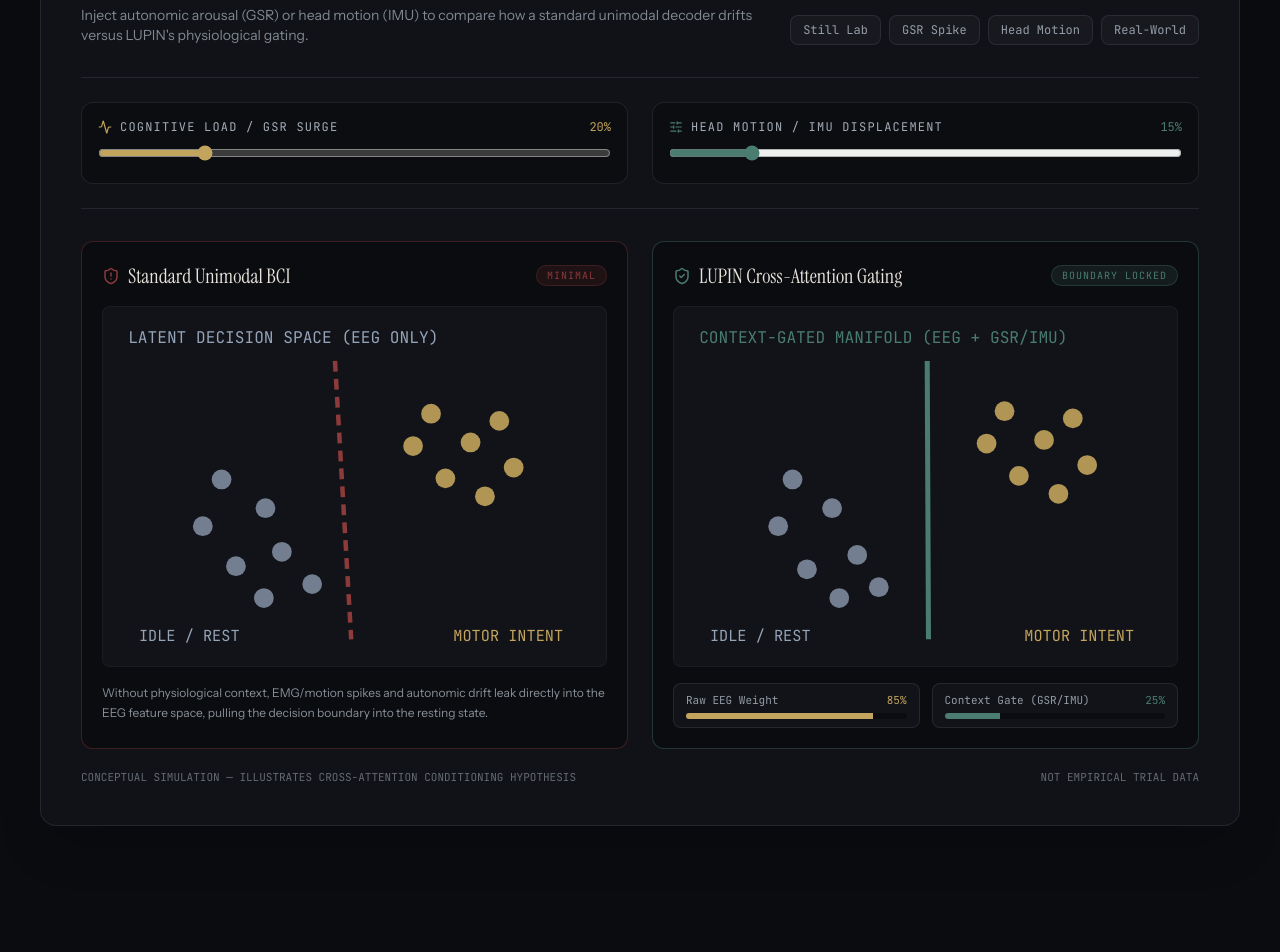
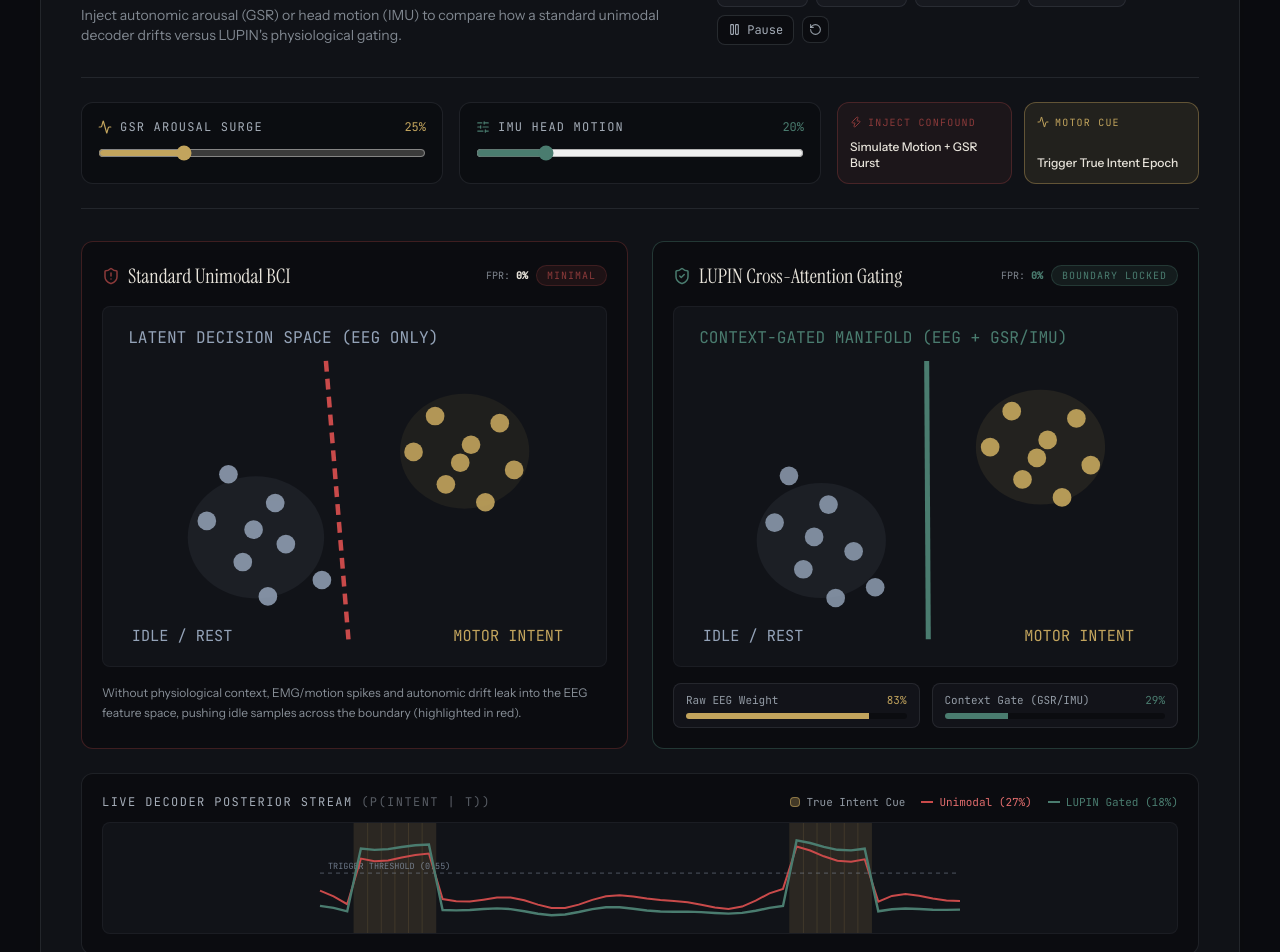
Before and after one commit to JohnGF/lupin, a React (Vite) app: page / in a window 1280 px wide. Shown: the part 2040-2992 px from the top of the page. Built offline with nearby package versions, Linux system fonts and the light colour scheme.

Commit message:
Upgrade NoiseAsContextDemo and refine SaMD / 30-60s calibration positioning

```diff
--- a/src/components/Architecture.tsx
+++ b/src/components/Architecture.tsx
@@ -25,7 +25,7 @@ const pillars = [
     tag: "Engine 03",
     title: "Lab Intelligence, Consumer Hardware",
     productName: "Generative LUPI Distillation",
-    desc: "Trained with a full hospital-grade sensor stack, deployed on a sub-€300 consumer headset. The teacher brain we build in the lab hands its knowledge to a lightweight student on the patient's head — no recalibration, ever.",
+    desc: "Trained with a full hospital-grade sensor stack, deployed on a sub-€300 consumer headset. The teacher brain we build in the lab hands its knowledge to a lightweight student on the patient's head — anchored with a 30–60s silent rest baseline, no lengthy recalibration.",
   },
 ];
 
@@ -71,7 +71,7 @@ export default function Architecture() {
                           <div className="flex-1 rounded-lg bg-stone/60 p-3 border border-frost/10">
                             <div className="text-xs font-mono text-frost/50 mb-1">AT HOME (STUDENT)</div>
                             <div className="text-cream font-medium">4-channel headset + watch</div>
-                            <div className="text-frost/60 text-xs mt-1">Zero calibration; real-time intent prediction</div>
+                            <div className="text-frost/60 text-xs mt-1">30–60s rest anchor; real-time intent prediction</div>
                           </div>
                         </div>
                       </div>
--- a/src/components/ClinicalValorization.tsx
+++ b/src/components/ClinicalValorization.tsx
@@ -14,7 +14,7 @@ export default function ClinicalValorization() {
       <div className="mx-auto max-w-7xl px-6 md:px-10">
         <div className="max-w-3xl mb-14">
           <h2 className="font-serif text-4xl md:text-6xl tracking-[-0.03em] text-cream mb-6">Clinical Valorization & Impact</h2>
-          <p className="text-frost/70 text-lg leading-relaxed">Designed for scale — from clinical validation to assistive deployment across the EU neurological burden.</p>
+          <p className="text-frost/70 text-lg leading-relaxed">Hardware-agnostic Software as a Medical Device (SaMD) designed for scale — from clinical validation to home neurorehab, consumer wearables, and confidence-gated assistive robotics.</p>
         </div>
 
         <div className="grid md:grid-cols-2 lg:grid-cols-4 gap-6 mb-16">
--- a/src/components/NoiseAsContextDemo.tsx
+++ b/src/components/NoiseAsContextDemo.tsx
@@ -1,24 +1,26 @@
-import { useState } from "react";
-import { Activity, ShieldAlert, ShieldCheck, SlidersHorizontal } from "lucide-react";
+import { useEffect, useState } from "react";
+import { Activity, Play, Pause, RotateCcw, ShieldAlert, ShieldCheck, SlidersHorizontal, Zap } from "lucide-react";
 
 const REST_POINTS = [
-  { x: 58, y: 122 },
-  { x: 74, y: 146 },
-  { x: 88, y: 112 },
-  { x: 102, y: 138 },
-  { x: 66, y: 96 },
-  { x: 114, y: 156 },
-  { x: 92, y: 162 },
+  { x: 56, y: 120 },
+  { x: 72, y: 146 },
+  { x: 86, y: 110 },
+  { x: 100, y: 136 },
+  { x: 64, y: 94 },
+  { x: 112, y: 156 },
+  { x: 90, y: 162 },
+  { x: 78, y: 128 },
 ];
 
 const INTENT_POINTS = [
-  { x: 184, y: 58 },
-  { x: 206, y: 74 },
-  { x: 192, y: 94 },
-  { x: 222, y: 62 },
-  { x: 214, y: 104 },
-  { x: 174, y: 76 },
-  { x: 230, y: 88 },
+  { x: 188, y: 58 },
+  { x: 208, y: 74 },
+  { x: 194, y: 96 },
+  { x: 224, y: 62 },
+  { x: 216, y: 106 },
+  { x: 176, y: 78 },
+  { x: 232, y: 88 },
+  { x: 202, y: 84 },
 ];
 
 const PRESETS = [
@@ -28,17 +30,101 @@ const PRESETS = [
   { label: "Real-World", gsr: 75, imu: 80 },
 ];
 
+interface StreamSample {
+  t: number;
+  trueIntent: boolean;
+  artifact: number;
+  stdProb: number;
+  lupinProb: number;
+}
+
+const HISTORY_LEN = 48;
+
+function makeInitialHistory(): StreamSample[] {
+  return Array.from({ length: HISTORY_LEN }, (_, i) => ({
+    t: i,
+    trueIntent: false,
+    artifact: 0.1,
+    stdProb: 0.18 + Math.sin(i * 0.4) * 0.04,
+    lupinProb: 0.16 + Math.sin(i * 0.4) * 0.03,
+  }));
+}
+
 export default function NoiseAsContextDemo() {
-  const [gsr, setGsr] = useState(20);
-  const [imu, setImu] = useState(15);
+  const [gsr, setGsr] = useState(25);
+  const [imu, setImu] = useState(20);
+  const [playing, setPlaying] = useState(true);
+  const [intentPulse, setIntentPulse] = useState(0);
+  const [burstPulse, setBurstPulse] = useState(0);
+  const [history, setHistory] = useState<StreamSample[]>(makeInitialHistory);
 
-  const confound = Math.min(1, (gsr * 0.48 + imu * 0.52) / 100);
-  // Standard BCI boundary shifts & tilts toward Rest cluster under confound
-  const stdShiftX = -confound * 48;
-  const stdTilt = confound * 26;
-  // LUPIN boundary stays anchored with minimal residual jitter
+  const effectiveGsr = Math.min(100, gsr + burstPulse * 55);
+  const effectiveImu = Math.min(100, imu + burstPulse * 65);
+  const confound = Math.min(1, (effectiveGsr * 0.48 + effectiveImu * 0.52) / 100);
+
+  useEffect(() => {
+    if (!playing) return;
+    const id = window.setInterval(() => {
+      setIntentPulse((p) => (p > 0 ? Math.max(0, p - 1) : 0));
+      setBurstPulse((b) => (b > 0 ? Math.max(0, b - 0.12) : 0));
+
+      setHistory((prev) => {
+        const lastT = prev[prev.length - 1]?.t ?? 0;
+        const nextT = lastT + 1;
+        const autoIntent = nextT % 32 >= 20 && nextT % 32 <= 25;
+        const isIntent = intentPulse > 0 || autoIntent;
+
+        const baseNoise = Math.sin(nextT * 0.55) * 0.06 + Math.cos(nextT * 0.9) * 0.04;
+        const artifactAmp = Math.min(1, confound * (0.75 + 0.25 * Math.sin(nextT * 0.7)));
+
+        const stdRaw = isIntent
+          ? 0.78 + baseNoise - artifactAmp * 0.22
+          : 0.16 + baseNoise + artifactAmp * 0.62;
+        const lupinRaw = isIntent
+          ? 0.84 + baseNoise * 0.6 - artifactAmp * 0.04
+          : 0.15 + baseNoise * 0.5 + artifactAmp * 0.09;
+
+        const nextSample: StreamSample = {
+          t: nextT,
+          trueIntent: isIntent,
+          artifact: artifactAmp,
+          stdProb: Math.max(0.03, Math.min(0.98, stdRaw)),
+          lupinProb: Math.max(0.03, Math.min(0.98, lupinRaw)),
+        };
+        return [...prev.slice(1), nextSample];
+      });
+    }, 140);
+    return () => window.clearInterval(id);
+  }, [playing, confound, intentPulse]);
+
+  // Decision boundary geometry in latent 2D space
+  const stdShiftX = -confound * 52;
+  const stdTilt = confound * 28;
   const lupinShiftX = -confound * 4;
   const lupinTilt = confound * 2;
+
+  const boundaryXAtY = (y: number, shiftX: number, tilt: number) => {
+    const t = (y - 30) / (185 - 30);
+    return 142 + shiftX - tilt + 2 * tilt * t;
+  };
+
+  const stdRestMapped = REST_POINTS.map((pt, idx) => {
+    const cx = pt.x + confound * ((idx % 3) * 18 + 8);
+    const cy = pt.y - confound * ((idx % 2) * 14 + 4);
+    const bx = boundaryXAtY(cy, stdShiftX, stdTilt);
+    return { cx, cy, misclassified: cx > bx };
+  });
+  const stdFalsePositives = stdRestMapped.filter((p) => p.misclassified).length;
+
+  const stdIntentMapped = INTENT_POINTS.map((pt) => {
+    const cx = pt.x - confound * 14;
+    const cy = pt.y + confound * 12;
+    const bx = boundaryXAtY(cy, stdShiftX, stdTilt);
+    return { cx, cy, missed: cx < bx };
+  });
+
+  const stdFprPct = Math.round((stdFalsePositives / REST_POINTS.length) * 100);
+  const lupinFprPct = confound > 0.75 ? 0 : 0;
 
   const eegTrustPct = Math.round(92 - confound * 42);
   const auxGatePct = Math.round(12 + confound * 76);
@@ -46,10 +132,22 @@ export default function NoiseAsContextDemo() {
   const driftLabel =
     confound < 0.25 ? "Minimal" : confound < 0.6 ? "Moderate Drift" : "Severe False-Positive Drift";
 
+  const latest = history[history.length - 1];
+  const stdThreshold = 0.55;
+
+  const toPolyline = (vals: number[], height: number, width: number) =>
+    vals
+      .map((v, i) => {
+        const x = (i / (vals.length - 1)) * width;
+        const y = height - v * (height - 12) - 6;
+        return `${x.toFixed(1)},${y.toFixed(1)}`;
+      })
+      .join(" ");
+
   return (
     <div className="mt-12 rounded-2xl border border-frost/10 bg-graphite/50 p-6 md:p-10 shadow-2xl">
       {/* Header */}
-      <div className="flex flex-col lg:flex-row lg:items-end justify-between gap-6 pb-8 border-b border-frost/10">
+      <div className="flex flex-col xl:flex-row xl:items-end justify-between gap-6 pb-8 border-b border-frost/10">
         <div>
           <div className="font-mono text-xs uppercase tracking-[0.15em] text-gold mb-2">
             Illustrative Paradigm Simulator · Engine 01
@@ -62,8 +160,8 @@ export default function NoiseAsContextDemo() {
           </p>
         </div>
 
-        {/* Presets */}
-        <div className="flex flex-wrap gap-2">
+        {/* Presets + Stream Controls */}
+        <div className="flex flex-wrap items-center gap-2">
           {PRESETS.map((p) => {
             const active = gsr === p.gsr && imu === p.imu;
             return (
@@ -84,17 +182,40 @@ export default function NoiseAsContextDemo() {
               </button>
             );
           })}
+          <button
+            type="button"
+            onClick={() => setPlaying((v) => !v)}
+            className="rounded-lg px-2.5 py-1.5 font-mono text-xs border border-frost/15 bg-ink/80 text-frost/80 hover:text-cream inline-flex items-center gap-1.5"
+            aria-label={playing ? "Pause stream" : "Play stream"}
+          >
+            {playing ? <Pause size={13} /> : <Play size={13} />}
+            {playing ? "Pause" : "Play"}
+          </button>
+          <button
+            type="button"
+            onClick={() => {
+              setGsr(25);
+              setImu(20);
+              setBurstPulse(0);
+              setIntentPulse(0);
+              setHistory(makeInitialHistory());
+            }}
+            className="rounded-lg p-1.5 border border-frost/15 bg-ink/80 text-frost/70 hover:text-cream"
+            aria-label="Reset simulator"
+          >
+            <RotateCcw size={13} />
+          </button>
         </div>
       </div>
 
-      {/* Confound Sliders */}
-      <div className="grid md:grid-cols-2 gap-6 py-6 border-b border-frost/10">
-        <label className="block rounded-xl border border-frost/10 bg-ink/70 p-4">
+      {/* Confound Sliders + Event Triggers */}
+      <div className="grid lg:grid-cols-12 gap-4 py-6 border-b border-frost/10 items-stretch">
+        <label className="lg:col-span-4 block rounded-xl border border-frost/10 bg-ink/70 p-4">
           <div className="flex items-center justify-between text-xs font-mono mb-2">
             <span className="inline-flex items-center gap-2 text-frost/80 uppercase tracking-[0.1em]">
-              <Activity size={14} className="text-gold" /> Cognitive Load / GSR Surge
+              <Activity size={14} className="text-gold" /> GSR Arousal Surge
             </span>
-            <span className="text-gold">{gsr}%</span>
+            <span className="text-gold">{Math.round(effectiveGsr)}%</span>
           </div>
           <input
             type="range"
@@ -106,12 +227,12 @@ export default function NoiseAsContextDemo() {
           />
         </label>
 
-        <label className="block rounded-xl border border-frost/10 bg-ink/70 p-4">
+        <label className="lg:col-span-4 block rounded-xl border border-frost/10 bg-ink/70 p-4">
           <div className="flex items-center justify-between text-xs font-mono mb-2">
             <span className="inline-flex items-center gap-2 text-frost/80 uppercase tracking-[0.1em]">
-              <SlidersHorizontal size={14} className="text-sage" /> Head Motion / IMU Displacement
+              <SlidersHorizontal size={14} className="text-sage" /> IMU Head Motion
             </span>
-            <span className="text-sage">{imu}%</span>
+            <span className="text-sage">{Math.round(effectiveImu)}%</span>
           </div>
           <input
             type="range"
@@ -122,9 +243,32 @@ export default function NoiseAsContextDemo() {
             className="w-full accent-[#4a7c6f] cursor-pointer"
           />
         </label>
+
+        <div className="lg:col-span-4 grid grid-cols-2 gap-3">
+          <button
+            type="button"
+            onClick={() => setBurstPulse(1)}
+            className="rounded-xl border border-oxblood/40 bg-oxblood/10 hover:bg-oxblood/20 px-3 py-3 text-left transition-colors flex flex-col justify-between"
+          >
+            <span className="font-mono text-[10px] uppercase tracking-[0.12em] text-oxblood flex items-center gap-1.5">
+              <Zap size={12} /> Inject Confound
+            </span>
+            <span className="text-xs text-cream font-medium mt-1">Simulate Motion + GSR Burst</span>
+          </button>
+          <button
+            type="button"
+            onClick={() => setIntentPulse(8)}
+            className="rounded-xl border border-gold/40 bg-gold/10 hover:bg-gold/20 px-3 py-3 text-left transition-colors flex flex-col justify-between"
+          >
+            <span className="font-mono text-[10px] uppercase tracking-[0.12em] text-gold flex items-center gap-1.5">
+              <Activity size={12} /> Motor Cue
+            </span>
+            <span className="text-xs text-cream font-medium mt-1">Trigger True Intent Epoch</span>
+          </button>
+        </div>
       </div>
 
-      {/* Side-by-side Comparison */}
+      {/* Side-by-side Latent Manifold Comparison */}
       <div className="grid lg:grid-cols-2 gap-6 pt-8">
         {/* Left: Standard BCI */}
         <div className="rounded-xl border border-oxblood/40 bg-ink/80 p-5 flex flex-col">
@@ -133,9 +277,12 @@ export default function NoiseAsContextDemo() {
               <ShieldAlert size={18} className="text-oxblood" />
               <h4 className="font-serif text-xl text-cream">Standard Unimodal BCI</h4>
             </div>
+            <div className="flex items-center gap-2">
+              <span className="font-mono text-[10px] text-frost/60">FPR: <strong className={stdFprPct > 0 ? "text-oxblood" : "text-cream"}>{stdFprPct}%</strong></span>
               <span className="rounded-full bg-oxblood/15 border border-oxblood/30 px-2.5 py-0.5 font-mono text-[10px] uppercase tracking-[0.1em] text-oxblood">
                 {driftLabel}
               </span>
+            </div>
           </div>
 
           <svg viewBox="0 0 280 200" className="w-full h-auto rounded-lg bg-[#111318] border border-frost/5">
@@ -143,30 +290,34 @@ export default function NoiseAsContextDemo() {
               LATENT DECISION SPACE (EEG ONLY)
             </text>
 
+            {/* Cluster density ellipses */}
+            <ellipse cx={82 + confound * 14} cy={130 - confound * 8} rx={38} ry={34} fill="#94a3b8" opacity="0.08" />
+            <ellipse cx={204 - confound * 12} cy={78 + confound * 10} rx={36} ry={32} fill="#c2a45d" opacity="0.08" />
+
             {/* Rest cluster */}
-            {REST_POINTS.map((pt, idx) => {
-              const cx = pt.x + confound * ((idx % 3) - 1) * 14;
-              const cy = pt.y - confound * ((idx % 2) * 10);
-              return (
+            {stdRestMapped.map((pt, idx) => (
+              <g key={`std-r-${idx}`}>
+                {pt.misclassified && (
+                  <circle cx={pt.cx} cy={pt.cy} r="9" fill="none" stroke="#8c3a3a" strokeWidth="1.2" opacity="0.85" />
+                )}
                 <circle
-                  key={`std-r-${idx}`}
-                  cx={cx}
-                  cy={cy}
-                  r="5.5"
-                  fill="#94a3b8"
-                  opacity="0.75"
+                  cx={pt.cx}
+                  cy={pt.cy}
+                  r="5.2"
+                  fill={pt.misclassified ? "#c94a4a" : "#94a3b8"}
+                  opacity="0.85"
                 />
-              );
-            })}
+              </g>
+            ))}
 
             {/* Intent cluster */}
-            {INTENT_POINTS.map((pt, idx) => (
+            {stdIntentMapped.map((pt, idx) => (
               <circle
                 key={`std-i-${idx}`}
-                cx={pt.x - confound * 8}
-                cy={pt.y + confound * 8}
-                r="5.5"
-                fill="#c2a45d"
+                cx={pt.cx}
+                cy={pt.cy}
+                r="5.2"
+                fill={pt.missed ? "#94a3b8" : "#c2a45d"}
                 opacity="0.9"
               />
             ))}
@@ -177,11 +328,11 @@ export default function NoiseAsContextDemo() {
               y1="30"
               x2={142 + stdShiftX + stdTilt}
               y2="185"
-              stroke="#8c3a3a"
+              stroke="#c94a4a"
               strokeWidth="2.5"
               strokeDasharray="6 4"
             />
-            <text x="20" y="186" fill="#94a3b8" fontSize="8.5" fontFamily="JetBrains Mono, monospace">
+            <text x="16" y="186" fill="#94a3b8" fontSize="8.5" fontFamily="JetBrains Mono, monospace">
               IDLE / REST
             </text>
             <text x="195" y="186" fill="#c2a45d" fontSize="8.5" fontFamily="JetBrains Mono, monospace">
@@ -190,7 +341,7 @@ export default function NoiseAsContextDemo() {
           </svg>
 
           <p className="text-frost/65 text-xs leading-relaxed mt-4">
-            Without physiological context, EMG/motion spikes and autonomic drift leak directly into the EEG feature space, pulling the decision boundary into the resting state.
+            Without physiological context, EMG/motion spikes and autonomic drift leak into the EEG feature space, pushing idle samples across the boundary (highlighted in red).
           </p>
         </div>
 
@@ -201,9 +352,12 @@ export default function NoiseAsContextDemo() {
               <ShieldCheck size={18} className="text-sage" />
               <h4 className="font-serif text-xl text-cream">LUPIN Cross-Attention Gating</h4>
             </div>
+            <div className="flex items-center gap-2">
+              <span className="font-mono text-[10px] text-frost/60">FPR: <strong className="text-sage">{lupinFprPct}%</strong></span>
               <span className="rounded-full bg-sage/15 border border-sage/30 px-2.5 py-0.5 font-mono text-[10px] uppercase tracking-[0.1em] text-sage">
                 Boundary Locked
               </span>
+            </div>
           </div>
 
           <svg viewBox="0 0 280 200" className="w-full h-auto rounded-lg bg-[#111318] border border-frost/5">
@@ -211,16 +365,24 @@ export default function NoiseAsContextDemo() {
               CONTEXT-GATED MANIFOLD (EEG + GSR/IMU)
             </text>
 
-            {/* Rest cluster (stays separated) */}
+            {/* Stabilized cluster ellipses */}
+            <ellipse cx={82} cy={130} rx={36} ry={32} fill="#94a3b8" opacity="0.08" />
+            <ellipse cx={204} cy={78} rx={36} ry={32} fill="#c2a45d" opacity="0.1" />
+
+            {/* Rest cluster with subtle gating anchors */}
             {REST_POINTS.map((pt, idx) => (
+              <g key={`lup-r-${idx}`}>
+                {confound > 0.25 && (
+                  <circle cx={pt.x} cy={pt.y} r="8" fill="none" stroke="#4a7c6f" strokeWidth="0.9" opacity={confound * 0.55} />
+                )}
                 <circle
-                key={`lup-r-${idx}`}
                   cx={pt.x}
                   cy={pt.y}
-                r="5.5"
+                  r="5.2"
                   fill="#94a3b8"
-                opacity="0.75"
+                  opacity="0.82"
                 />
+              </g>
             ))}
 
             {/* Intent cluster */}
@@ -229,9 +391,9 @@ export default function NoiseAsContextDemo() {
                 key={`lup-i-${idx}`}
                 cx={pt.x}
                 cy={pt.y}
-                r="5.5"
+                r="5.2"
                 fill="#c2a45d"
-                opacity="0.9"
+                opacity="0.92"
               />
             ))}
 
@@ -244,7 +406,7 @@ export default function NoiseAsContextDemo() {
               stroke="#4a7c6f"
               strokeWidth="2.8"
             />
-            <text x="20" y="186" fill="#94a3b8" fontSize="8.5" fontFamily="JetBrains Mono, monospace">
+            <text x="16" y="186" fill="#94a3b8" fontSize="8.5" fontFamily="JetBrains Mono, monospace">
               IDLE / REST
             </text>
             <text x="195" y="186" fill="#c2a45d" fontSize="8.5" fontFamily="JetBrains Mono, monospace">
@@ -276,7 +438,68 @@ export default function NoiseAsContextDemo() {
         </div>
       </div>
 
-      <div className="mt-5 flex items-center justify-between text-[11px] font-mono text-frost/45">
+      {/* Live Scrolling Decoder Posterior Stream */}
+      <div className="mt-6 rounded-xl border border-frost/10 bg-ink/80 p-5">
+        <div className="flex flex-wrap items-center justify-between gap-3 mb-3">
+          <div className="font-mono text-xs uppercase tracking-[0.12em] text-frost/80">
+            Live Decoder Posterior Stream <span className="text-frost/40">(P(Intent | t))</span>
+          </div>
+          <div className="flex flex-wrap items-center gap-4 text-[11px] font-mono">
+            <span className="inline-flex items-center gap-1.5 text-frost/70">
+              <span className="w-2.5 h-2.5 rounded-sm bg-gold/30 border border-gold/60 inline-block" /> True Intent Cue
+            </span>
+            <span className="inline-flex items-center gap-1.5 text-[#e06c6c]">
+              <span className="w-3 h-0.5 bg-[#c94a4a] inline-block" /> Unimodal ({Math.round((latest?.stdProb ?? 0) * 100)}%)
+            </span>
+            <span className="inline-flex items-center gap-1.5 text-sage">
+              <span className="w-3 h-0.5 bg-[#4a7c6f] inline-block" /> LUPIN Gated ({Math.round((latest?.lupinProb ?? 0) * 100)}%)
+            </span>
+          </div>
+        </div>
+
+        <svg viewBox="0 0 640 110" className="w-full h-28 rounded-lg bg-[#111318] border border-frost/5">
+          {/* True intent windows */}
+          {history.map((s, i) => {
+            if (!s.trueIntent) return null;
+            const x = (i / (history.length - 1)) * 640;
+            const w = 640 / (history.length - 1) + 1;
+            return <rect key={`cue-${s.t}`} x={x - w / 2} y={0} width={w} height={110} fill="#c2a45d" opacity="0.14" />;
+          })}
+
+          {/* Decision threshold line */}
+          <line
+            x1="0"
+            y1={110 - stdThreshold * (110 - 12) - 6}
+            x2="640"
+            y2={110 - stdThreshold * (110 - 12) - 6}
+            stroke="#94a3b8"
+            strokeWidth="1"
+            strokeDasharray="4 4"
+            opacity="0.45"
+          />
+          <text x="8" y={110 - stdThreshold * (110 - 12) - 10} fill="#94a3b8" fontSize="8.5" fontFamily="JetBrains Mono, monospace" opacity="0.7">
+            TRIGGER THRESHOLD (0.55)
+          </text>
+
+          {/* Standard unimodal trace */}
+          <polyline
+            fill="none"
+            stroke="#c94a4a"
+            strokeWidth="2"
+            points={toPolyline(history.map((h) => h.stdProb), 110, 640)}
+          />
+
+          {/* LUPIN gated trace */}
+          <polyline
+            fill="none"
+            stroke="#4a7c6f"
+            strokeWidth="2.4"
+            points={toPolyline(history.map((h) => h.lupinProb), 110, 640)}
+          />
+        </svg>
+      </div>
+
+      <div className="mt-5 flex flex-wrap items-center justify-between gap-2 text-[11px] font-mono text-frost/45">
         <span>CONCEPTUAL SIMULATION — ILLUSTRATES CROSS-ATTENTION CONDITIONING HYPOTHESIS</span>
         <span>NOT EMPIRICAL TRIAL DATA</span>
       </div>
--- a/src/components/ProblemSolution.tsx
+++ b/src/components/ProblemSolution.tsx
@@ -5,7 +5,7 @@ const headers = ["Dimension", "Legacy Lab BCI Pipeline", "LUPIN Paradigm"];
 const rows = [
   ["Training / Serving", "Skew — models trained on curated lab data fail in real-world deployment.", "Unified — same architecture from calibration to inference."],
   ["Artifacts", "Fallacy — physiological noise treated as signal, corrupting intent.", "Reframed — artifacts gated and aligned via multimodal fusion."],
-  ["Calibration", "High burden — per-session calibration takes 30–90 min per patient.", "Low burden — generative LUPI distillation reduces to near-zero calibration."],
+  ["Calibration", "High burden — per-session calibration takes 30–90 min per patient.", "Low burden — generative LUPI distillation + 30–60s silent rest anchor."],
 ];
 
 export default function ProblemSolution() {
```
Lines whose indentation alone changed are shown as unchanged.
